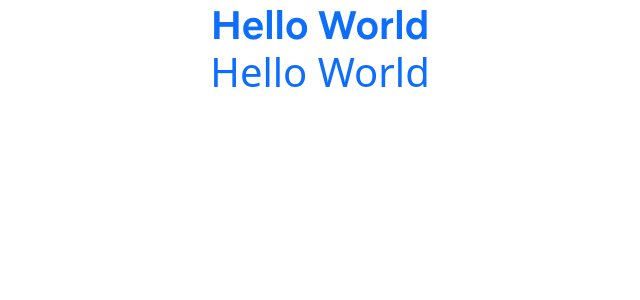
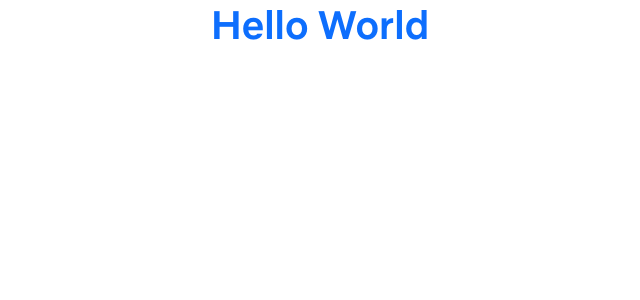
Before and after one commit to AbdallahV20/netflix-clone, a React (Create React App) app: page / in a window 1280 px wide. Shown: the top 300 px of the page, without its empty margins (320-960 px from the left). Built offline with nearby package versions, Linux system fonts and the light colour scheme.

Commit message:
code structure

```diff
--- a/public/index.html
+++ b/public/index.html
@@ -2,7 +2,7 @@
 <html lang="en">
   <head>
     <meta charset="utf-8" />
-    <link rel="icon" href="./netflix.svg" />
+    <link rel="icon" href="../src/assets/images/netflix-logo.svg" />
     <meta name="viewport" content="width=device-width, initial-scale=1" />
     <meta name="author" content="Abdallh, Esraa, Asmaa" />
     <meta name="description" content="Building a Netflix Clone" />
--- a/src/App.tsx
+++ b/src/App.tsx
@@ -4,7 +4,6 @@ const App = () => {
   return (
     <div className="text-center text-primary">
       <h1 style={{ fontFamily: "NetflixSans" }}>Hello World</h1>
-      <h1>Hello World</h1>
     </div>
   );
 };
--- a/src/index.css
+++ b/src/index.css
@@ -1,3 +1,12 @@
+/* Netflix Colors */
+:root {
+  --netflix-red: #e50914;
+  --netflix-red-hover: #b20710;
+  --netflix-gray: #564d4d;
+  --netflix-black: #000;
+  --netflix-white: #fff;
+}
+
 /* Netflix Fonts */
 @font-face {
   font-family: "NetflixSans";
```
Also changed, not shown: src/assets/images/netflix-logo.svg (renamed from public/netflix.svg).
